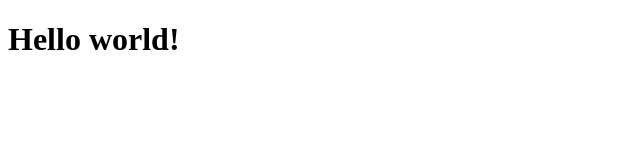
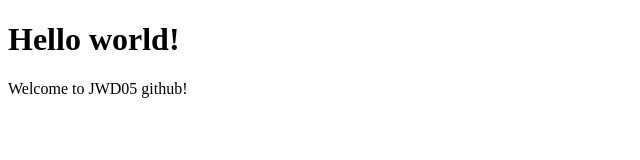
Before and after one commit to lavinagithub/jwd5testproject, a plain HTML site: page index.html in a window 1280 px wide. Shown: the whole page, without its empty margins (0-640 px from the left). Drawn offline with Linux system fonts and the light colour scheme.

Commit message:
added welcome p to index.html

```diff
--- a/index.html
+++ b/index.html
@@ -8,5 +8,6 @@
   </head>
   <body>
     <h1>Hello world!</h1>
+    <p>Welcome to JWD05 github!</p>
   </body>
 </html>
```
